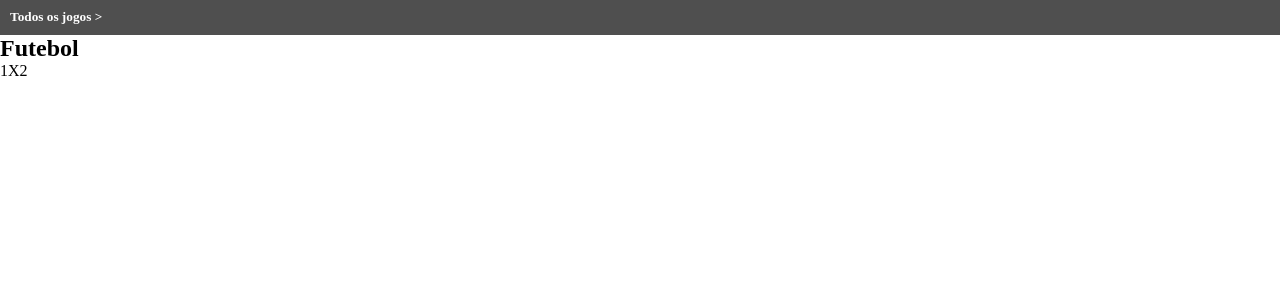
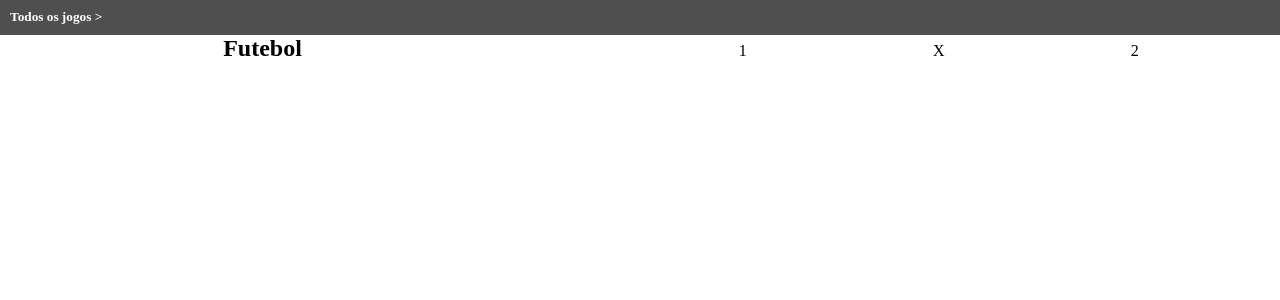
Before and after one commit to renansfreire/projeto-bs-pds, a PHP site: page / in a window 1280 px wide. Shown: the part 101-401 px from the top of the page. Run offline with PHP 8.4, Linux system fonts and the light colour scheme.

Commit message:
Update style.css

```diff
--- a/css/style.css
+++ b/css/style.css
@@ -118,3 +118,20 @@ nav:after{
     text-decoration: none;
     color: #FFF;
 }
+
+section{
+    text-align: center;
+}
+
+section h1{
+    display: inline;
+    margin-left: 82px;
+    margin-top: 43px;
+    margin-right: 433px;
+}
+
+section p {
+    display: inline-flex;
+    justify-content: space-between;
+    width: 400px;
+}
```
